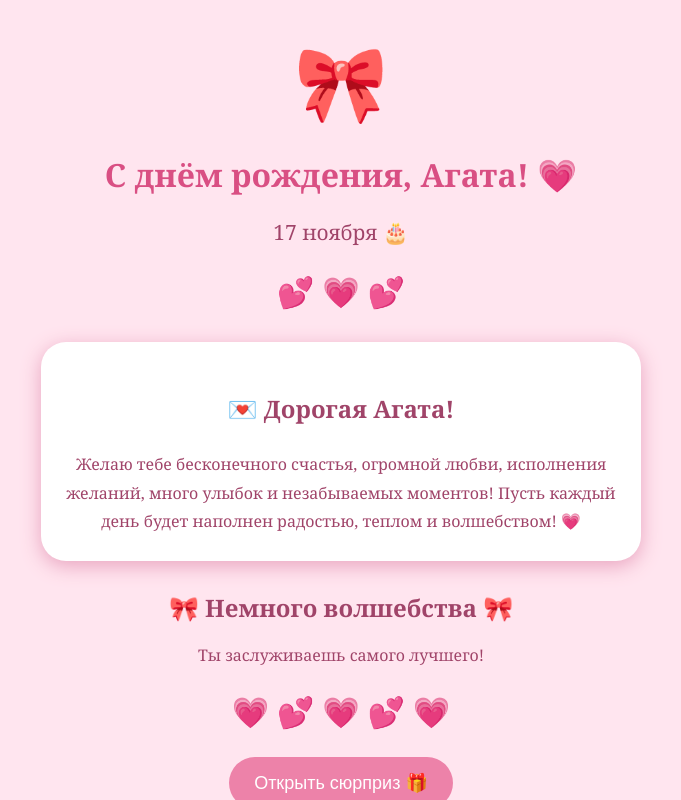
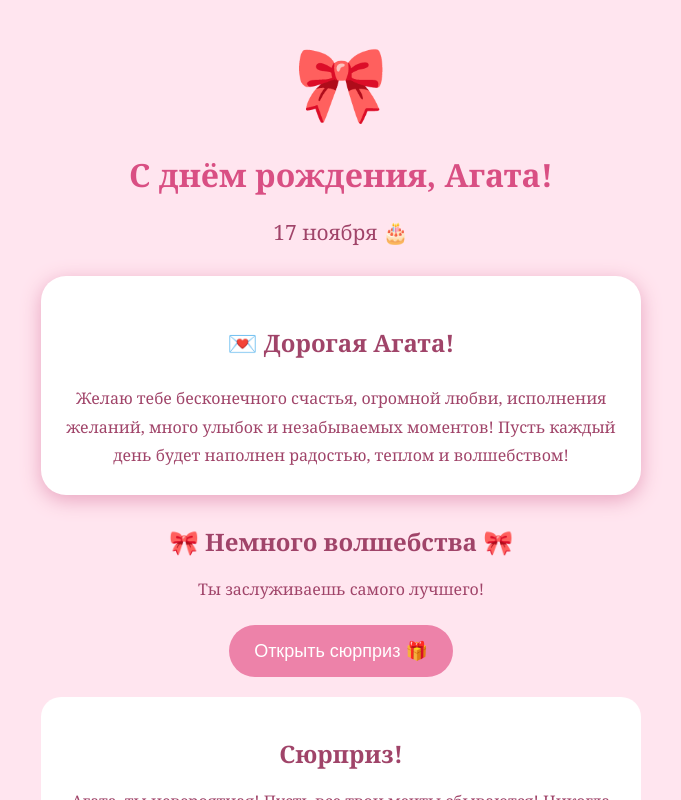
Before and after one commit to otricanie123Israel/agata-birthday, a plain HTML site: page index.html in a window 1280 px wide. Both pictures are taken after a click on the button "Открыть сюрприз 🎁". Shown: the top 800 px of the page, without its empty margins (299-980 px from the left). Drawn offline with Linux system fonts and the light colour scheme.

Commit message:
Update index.html

```diff
--- a/index.html
+++ b/index.html
@@ -79,11 +79,11 @@ button {
 
   <div class="bow">🎀</div>
 
-  <h1>С днём рождения, Агата! 💗</h1>
+  <h1>С днём рождения, Агата! </h1>
 
   <p class="subtitle">17 ноября 🎂</p>
 
-  <div class="hearts">💕 💗 💕</div>
+  <div class="hearts"></div>
 
   <div class="card">
     <h2>💌 Дорогая Агата!</h2>
@@ -93,27 +93,27 @@ button {
     много улыбок и незабываемых моментов!
 
     Пусть каждый день будет наполнен
-    радостью, теплом и волшебством! 💗
+    радостью, теплом и волшебством!
   </div>
 
   <h2>🎀 Немного волшебства 🎀</h2>
 
   <p>Ты заслуживаешь самого лучшего!</p>
 
-  <div class="hearts">💗 💕 💗 💕 💗</div>
+  <div class="hearts"></div>
 
   <button onclick="document.getElementById('secret').style.display='block'">
     Открыть сюрприз 🎁
   </button>
 
   <div id="secret">
-    <h2>💝 Сюрприз!</h2>
+    <h2> Сюрприз!</h2>
     Агата, ты невероятная!
     Пусть все твои мечты сбываются!
-    Никогда не переставай улыбаться! 💗
+    Никогда не переставай улыбаться!
   </div>
 
-  <p>Этот день только твой! 🎀💕</p>
+  <p>Этот день только твой! </p>
 
 </div>
 
```
